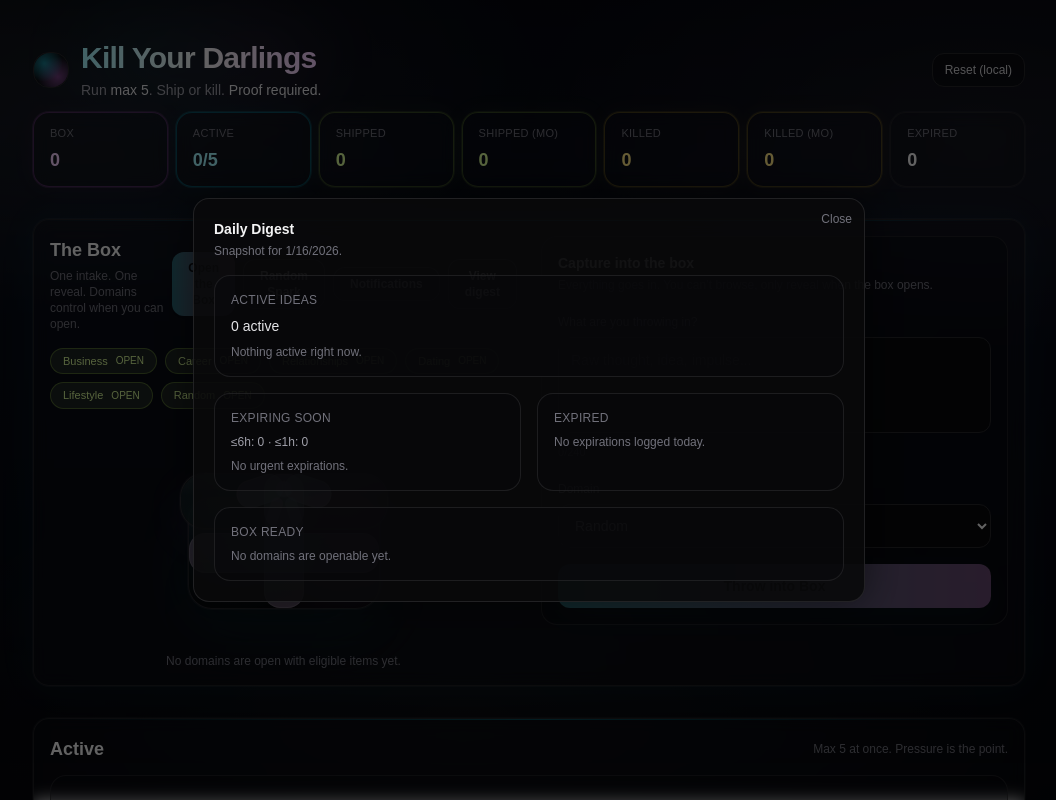
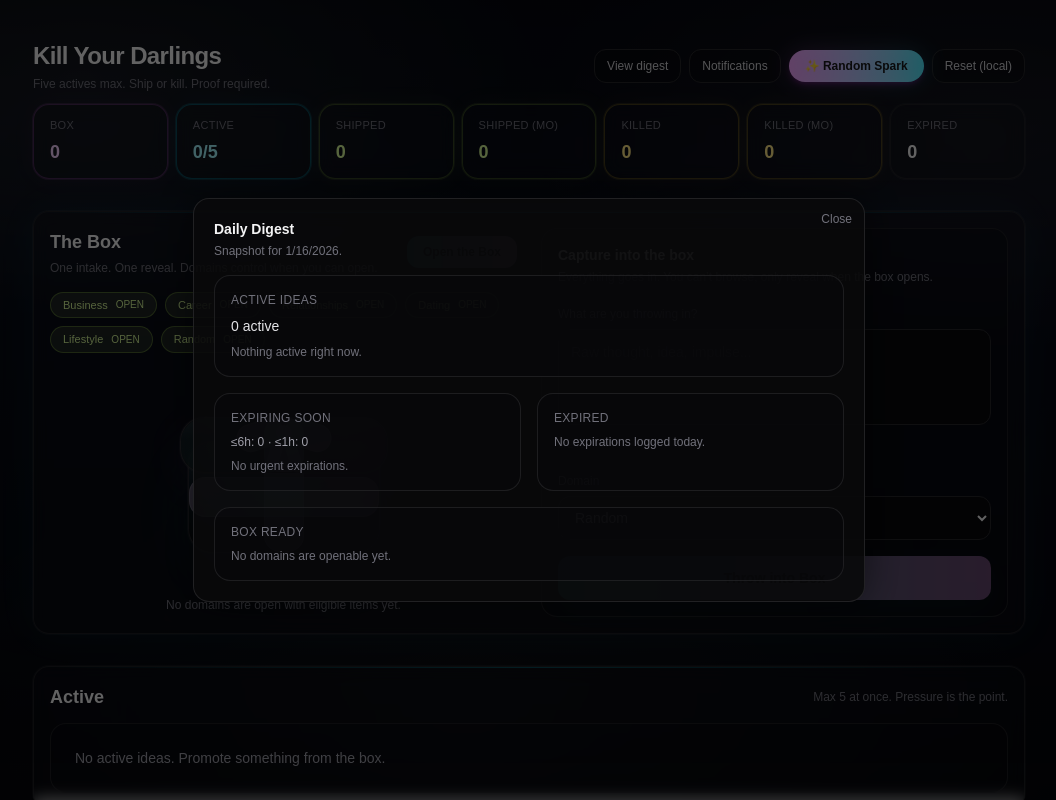
Before and after one commit to dpex666/kill-your-darlings, a Next.js app: page / in a window 1280 px wide. Shown: the top 800 px of the page, without its empty margins (111-1167 px from the left). Built offline with nearby package versions, Linux system fonts and the light colour scheme.

Commit message:
heading and Random Spark button

```diff
--- a/src/app/page.tsx
+++ b/src/app/page.tsx
@@ -1561,29 +1561,59 @@ export default function Page() {
         <header className="flex flex-col gap-3">
           <div className="flex flex-wrap items-center justify-between gap-3">
   <div>
-              <div className="flex items-center gap-3">
-                {/* Tiny brand mark */}
-                <div className="h-9 w-9 rounded-2xl border border-zinc-800 bg-zinc-950/40 backdrop-blur">
-                  <div className="h-full w-full rounded-2xl bg-[radial-gradient(circle_at_30%_30%,rgba(34,211,238,0.55),transparent_55%),radial-gradient(circle_at_70%_70%,rgba(232,121,249,0.45),transparent_60%)]" />
-                </div>
-
-                <div>
-                  <h1 className="relative text-3xl font-semibold tracking-tight">
-                    {/* soft glow */}
-                    <span className="pointer-events-none absolute -inset-x-3 -inset-y-2 -z-10 blur-2xl opacity-40 bg-[radial-gradient(circle_at_30%_40%,rgba(34,211,238,0.35),transparent_55%),radial-gradient(circle_at_70%_40%,rgba(232,121,249,0.30),transparent_60%)]" />
-                    {/* gradient title */}
-                    <span className="bg-gradient-to-r from-cyan-200 via-zinc-100 to-fuchsia-200 bg-clip-text text-transparent">
+  <h1 className="text-2xl font-semibold tracking-tight">
     Kill Your Darlings
-                    </span>
   </h1>
-
-                  <p className="mt-1 text-sm text-zinc-400">
-                    Run <span className="text-zinc-200">max 5</span>. Ship or kill.{" "}
-                    <span className="text-zinc-200">Proof required.</span>
+  <p className="mt-1 text-xs text-zinc-500">
+    Five actives max. Ship or kill. Proof required.
   </p>
 </div>
-              </div>
-            </div>
+
+  {/* Top-right actions */}
+  <div className="flex flex-wrap items-center gap-2">
+    <button
+      onClick={openDigestNow}
+      className="rounded-xl border border-zinc-800 bg-zinc-950/40 px-3 py-2 text-xs text-zinc-300 hover:bg-zinc-900/40"
+      title="Daily digest"
+    >
+      View digest
+    </button>
+
+    <button
+      onClick={() => setSettingsOpen(true)}
+      className="rounded-xl border border-zinc-800 bg-zinc-950/40 px-3 py-2 text-xs text-zinc-300 hover:bg-zinc-900/40"
+      title="Notifications + digest settings"
+    >
+      Notifications
+    </button>
+
+    <button
+  onClick={openSparkModal}
+  className="
+    relative
+    rounded-2xl
+    px-4 py-2
+    text-xs font-semibold
+    text-zinc-900
+    bg-gradient-to-r from-fuchsia-300 to-cyan-300
+    shadow-md shadow-fuchsia-500/20
+    hover:shadow-lg hover:shadow-fuchsia-500/30
+    transition-all
+  "
+>
+  <span className="relative z-10">✨ Random Spark</span>
+
+  {/* subtle glow */}
+  <span
+    className="
+      absolute inset-0
+      rounded-2xl
+      bg-gradient-to-r from-fuchsia-400 to-cyan-400
+      opacity-20 blur-md
+    "
+  />
+</button>
+
 
     <button
       onClick={resetAll}
@@ -1593,6 +1623,8 @@ export default function Page() {
       Reset (local)
     </button>
   </div>
+</div>
+
 
           <div className="grid grid-cols-2 gap-2 md:grid-cols-7">
             <StatChip label="Box" value={stats.box} tone="backlog" />
@@ -1630,25 +1662,8 @@ export default function Page() {
   >
     Open the Box
   </button>
-                  <button
-                    onClick={openSparkModal}
-                    className="rounded-xl border border-zinc-700/80 bg-zinc-950/40 px-4 py-2 text-xs font-semibold text-zinc-100 shadow-sm hover:bg-zinc-900/50"
-                  >
-                    Random Spark
-                  </button>
-                  <button
-                    onClick={() => setSettingsOpen(true)}
-                    className="rounded-xl border border-zinc-700/80 bg-zinc-950/40 px-4 py-2 text-xs font-semibold text-zinc-100 shadow-sm hover:bg-zinc-900/50"
-                  >
-                    Notifications
-                  </button>
-                  <button
-                    onClick={openDigestNow}
-                    className="rounded-xl border border-zinc-700/80 bg-zinc-950/40 px-4 py-2 text-xs font-semibold text-zinc-100 shadow-sm hover:bg-zinc-900/50"
-                  >
-                    View digest
-                  </button>
-                </div>
+</div>
+
               </div>
 
               <div className="mt-4 flex flex-wrap gap-2">
```
Lines whose indentation alone changed are shown as unchanged.
